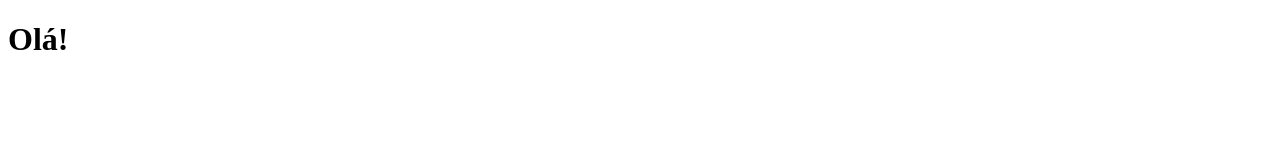
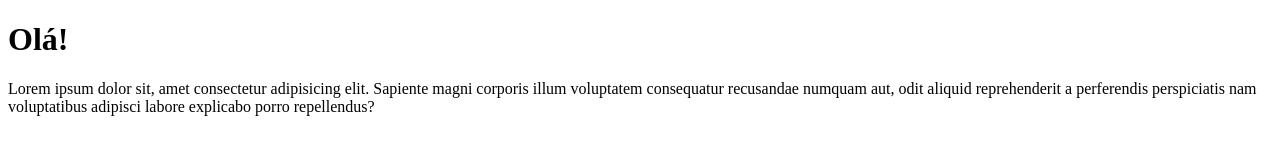
Before and after one commit to woodyalan/aula_git_2021, a plain HTML site: page index.html in a window 1280 px wide. Drawn offline with Linux system fonts and the light colour scheme.

Commit message:
Adicionei um novo pararagrafo

```diff
--- a/index.html
+++ b/index.html
@@ -8,5 +8,12 @@
   </head>
   <body>
     <h1>Olá!</h1>
+
+    <p>
+      Lorem ipsum dolor sit, amet consectetur adipisicing elit. Sapiente magni
+      corporis illum voluptatem consequatur recusandae numquam aut, odit aliquid
+      reprehenderit a perferendis perspiciatis nam voluptatibus adipisci labore
+      explicabo porro repellendus?
+    </p>
   </body>
 </html>
```
